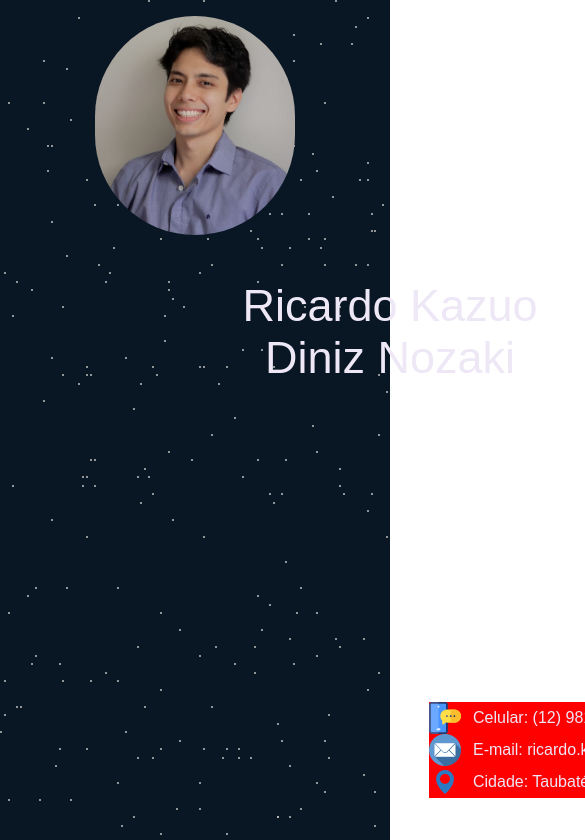
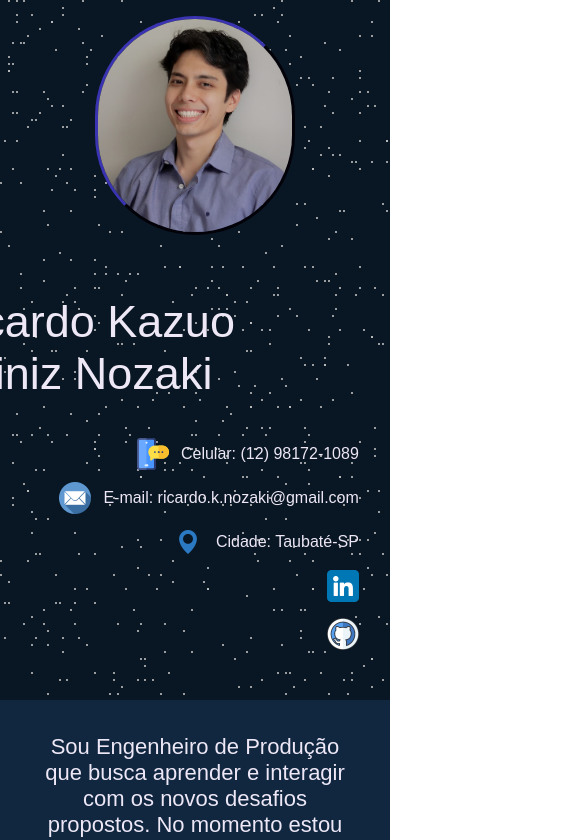
Before and after one commit to Rickazuo/portfolio, a React (Create React App) app: page / in a window 390 px wide. Shown: the top 840 px of the page, 585 px wide, since content can reach past the window. Built offline with nearby package versions, Linux system fonts and the light colour scheme.

Commit message:
adaptated background elements

```diff
--- a/src/App.css
+++ b/src/App.css
@@ -13,50 +13,51 @@
   text-align: center;
 }
 
-.info-container {
-  display: inline;
-  position: relative;
-  top: 36px;
-  z-index: 3;
-  //width: 40%;
-  //height: 60%;
-  background: green;
-  flex-direction: column;
+.over-name-title {
+  /* background: green; */
+  z-index: -3;
+  display: flex;
+  width: 100%;
+  justify-content: flex-end;
+  margin-top: 4vw;
 }
 
 .nameTitle {
+  position: relative;
   text-align: center;
   font: 45px Arial, sans-serif;
   margin-bottom: 18px;
   z-index: 3;
+  margin-right: 8vw;
 }
 
 .info-text {
   display: flex;
-  flex-direction: row;
+  justify-content: flex-end;
   align-items: center;
-  gap: 12px;
-  background: red;
+  margin-right: 8vw;
 }
 
 .contact {
-  display: flex-inline;
+  display: flex;
+  justify-content: flex-end;
   flex-direction: column;
-  align-items: end;
-  gap: 20px;
-  position: relative;
-  right: 0;
+  z-index: -3;
+  width: 100%;
+  gap: 12px;
+  margin-top: 1.25rem;
 }
 
 .image {
-  border-radius: 200px;
-  background-color: black;
   position: absolute;
   z-index: 3;
   left: 8vw;
   top: 4vw;
   width: 200px;
   height: auto;
+  border-radius: 200px;
+  border-style: outset;
+  border-color: #1f1b5e;
 }
 
 .aboutMe {
@@ -106,15 +107,16 @@
   bottom: 0;
   left: 0;
   right: 0;
+  z-index: 1;
 }
 
 .star {
-  z-index: 0;
+  z-index: 2;
   position: absolute;
-  width: 2px;
-  height: 2px;
+  width: 0.125rem;
+  height: 0.155rem;
   background: silver;
-  border-radius: 50%;
+  border-radius: 100%;
 }
 
 .resume-body {
@@ -151,28 +153,45 @@ li {
 }
 
 @media only screen and (max-width: 1000px) {
+  .background {
+    height: 700px;
+  }
+
   .image {
     left: 50%;
     transform: translateX(-50%);
   }
-  .info-container {
+
+  .nameTitle {
     left: 50%;
     transform: translateX(-50%);
     top: 280px;
   }
+
   .contact {
-    left: 50%;
-    transform: translateX(10%);
-    top: 300px;
+    display: flex;
+    justify-content: center;
+    /* left: 50%; */
+    /* transform: translateX(-10%); */
+    margin-top: 300px;
     text-align: right;
     width: 100%;
   }
-  .background {
-    height: 850px;
+
+  .info-text {
+    z-index: 3;
+    gap: 12px;
   }
+
+  .aboutMe {
+    margin-top: 300px;
+    text-align: center;
+  }
+
   .body-part {
     justify-content: space-between;
   }
+
   .left-column {
     left: 50%;
     transform: translateX(60%);
@@ -183,9 +202,11 @@ li {
     gap: 0px;
     text-align: center;
   }
+
   .carousel {
     font-size: 14px;
   }
+
   .right-column {
     left: 50%;
     transform: translateX(-105%);
@@ -194,7 +215,16 @@ li {
     width: 100vw;
     text-align: center;
   }
+
   .icons {
     gap: 8px;
   }
 }
+
+@media only screen and (max-width: 1200px), screen and (max-height: 850px) {
+  .nameTitle {
+    left: 50%;
+    transform: translateX(-80%);
+    top: 280px;
+  }
+}
--- a/src/components/background.jsx
+++ b/src/components/background.jsx
@@ -7,7 +7,7 @@ import email from "../assets/email.png";
 import map from "../assets/map.png";
 
 //Background with stars
-const numberOfStars = 250;
+const numberOfStars = 650;
 
 const Background = () => {
   const starsRef = useRef();
@@ -80,35 +80,9 @@ const Background = () => {
   return (
     <div className="background">
       <img className="image" src={profile} alt="profile" />
-      <div className="info-container">
+      <div className="over-name-title">
         <div className="nameTitle">Ricardo Kazuo Diniz Nozaki</div>
-        {/*<div className="contact">
-          <div className="info-text">
-            <img width="32px" src={cellphone} alt="smartphone icon" />
-            Celular: (12) 98172-1089
       </div>
-          <div className="info-text">
-            <img width="32px" src={email} alt="email icon" />
-            E-mail: ricardo.k.nozaki@gmail.com
-          </div>
-          <div className="info-text">
-            <img width="32px" src={map} alt="map icon" />
-            Cidade: Taubaté-SP
-          </div>
-          <div>
-            <a href="https://www.linkedin.com/in/ricardo-nozaki-2870b5189/">
-              <img width="32px" src={linkedin64} alt="icon linkedin"></img>
-            </a>
-          </div>
-          <div>
-            <a href="https://github.com/Rickazuo">
-              <img width="32px" src={github} alt="icon github"></img>
-            </a>
-          </div>
-  </div>*/}
-      </div>
-      <div className="info-container">
-        {/*<div className="nameTitle">Ricardo Kazuo Diniz Nozaki</div>*/}
       <div className="contact">
         <div className="info-text">
           <img width="32px" src={cellphone} alt="smartphone icon" />
@@ -122,16 +96,15 @@ const Background = () => {
           <img width="32px" src={map} alt="map icon" />
           Cidade: Taubaté-SP
         </div>
-          <div>
+        <div className="info-text">
           <a href="https://www.linkedin.com/in/ricardo-nozaki-2870b5189/">
             <img width="32px" src={linkedin64} alt="icon linkedin"></img>
           </a>
         </div>
-          <div>
+        <div className="info-text">
           <a href="https://github.com/Rickazuo">
             <img width="32px" src={github} alt="icon github"></img>
           </a>
-          </div>
         </div>
       </div>
       <div
```
Lines whose indentation alone changed are shown as unchanged.
